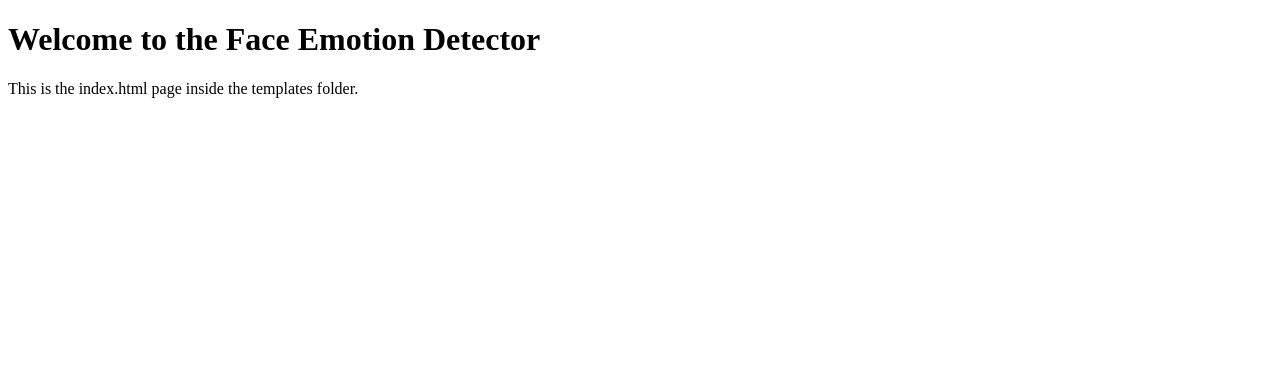
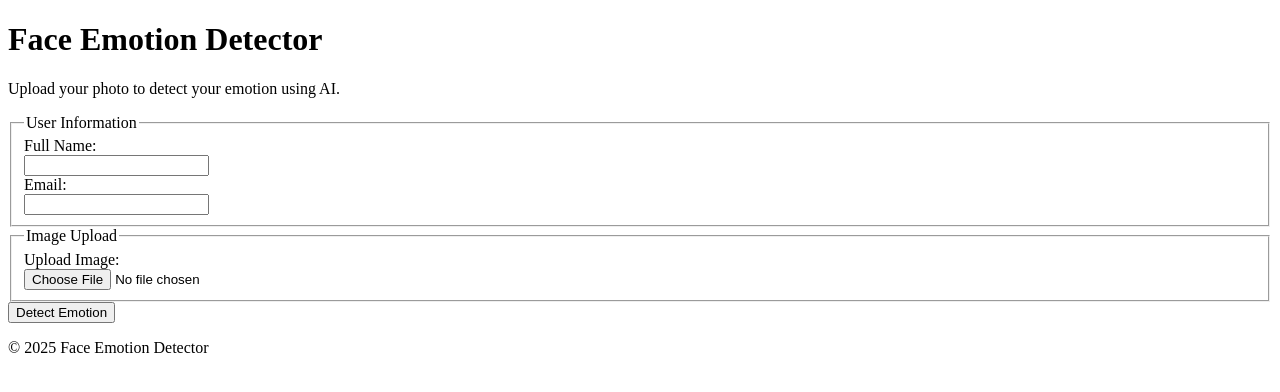
Before and after one commit to rise345/22CH032013_Victoria, a Flask app: page / in a window 1280 px wide. Shown: the top 392 px of the page. Run offline with Flask 3, Linux system fonts and the light colour scheme; parts of the project's set-up code (start-up, migrations or seed data) failed here and were passed over.

Commit message:
Replaced test index.html with actual Face Emotion Detector page

```diff
--- a/templates/index.html
+++ b/templates/index.html
@@ -1,10 +1,65 @@
 <!DOCTYPE html>
-<html>
+<html lang="en">
 <head>
-    <title>Emotion Detector</title>
+    <meta charset="UTF-8">
+    <meta name="viewport" content="width=device-width, initial-scale=1.0">
+    <title>Face Emotion Detector</title>
 </head>
 <body>
-    <h1>Welcome to the Face Emotion Detector</h1>
-    <p>This is the index.html page inside the templates folder.</p>
+
+    <header>
+        <h1>Face Emotion Detector</h1>
+        <p>Upload your photo to detect your emotion using AI.</p>
+    </header>
+
+    <main>
+        <section>
+            <form action="/predict" method="post" enctype="multipart/form-data">
+                <fieldset>
+                    <legend>User Information</legend>
+
+                    <div>
+                        <label for="name">Full Name:</label><br>
+                        <input type="text" id="name" name="name" required>
+                    </div>
+
+                    <div>
+                        <label for="email">Email:</label><br>
+                        <input type="email" id="email" name="email" required>
+                    </div>
+                </fieldset>
+
+                <fieldset>
+                    <legend>Image Upload</legend>
+                    <div>
+                        <label for="image">Upload Image:</label><br>
+                        <input type="file" id="image" name="image" accept="image/*" required>
+                    </div>
+                </fieldset>
+
+                <div>
+                    <input type="submit" value="Detect Emotion">
+                </div>
+            </form>
+        </section>
+
+        {% if emotion %}
+        <section>
+            <h2>Detection Result</h2>
+            <p>{{ name }}, your detected emotion is: <strong>{{ emotion }}</strong></p>
+            {% if image_file %}
+            <figure>
+                <img src="{{ url_for('static', filename='uploads/' + image_file) }}" alt="Uploaded Image" width="200">
+                <figcaption>Uploaded Image</figcaption>
+            </figure>
+            {% endif %}
+        </section>
+        {% endif %}
+    </main>
+
+    <footer>
+        <p>&copy; 2025 Face Emotion Detector</p>
+    </footer>
+
 </body>
 </html>
```
